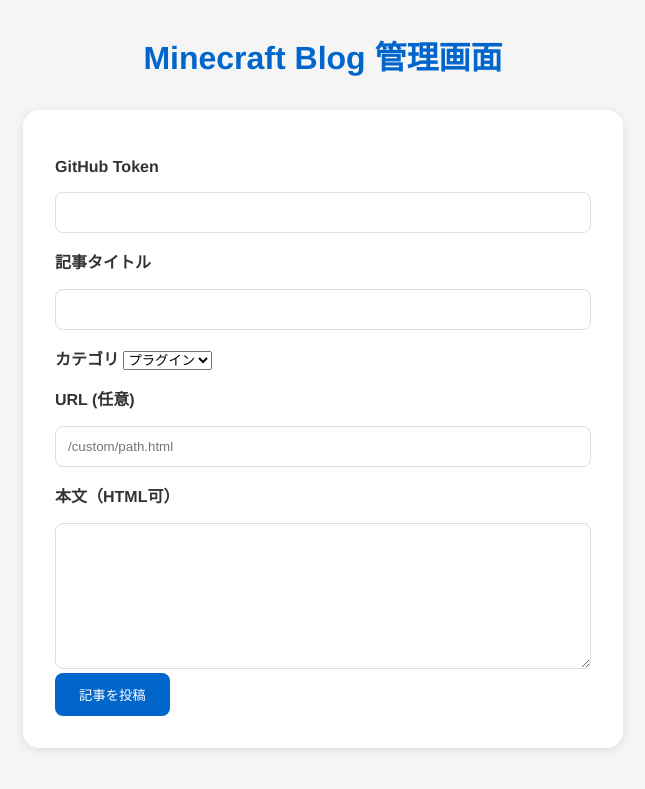
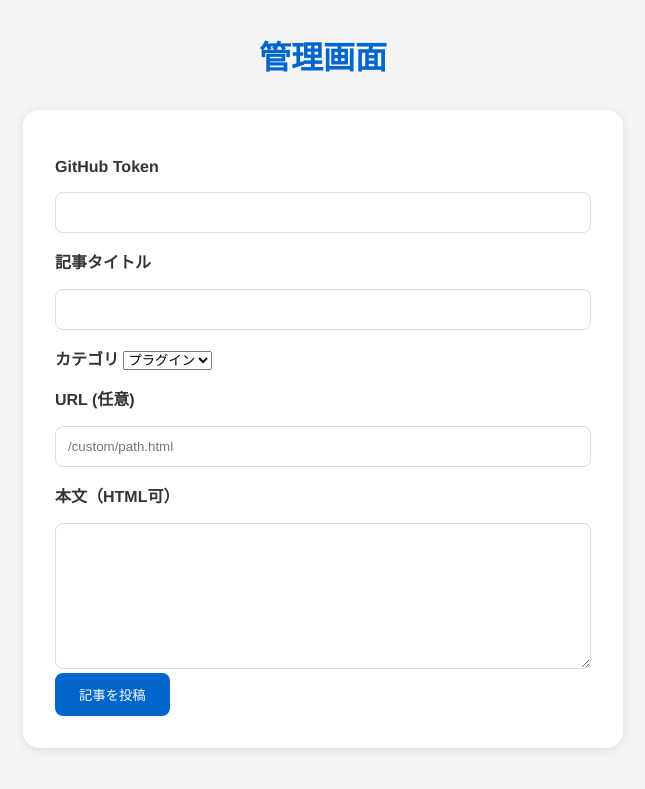
Before and after one commit to Riku-tatuto/minecraft-blog, a Jekyll site: the page admin.html, which Jekyll copies as it is, in a window 1280 px wide. Shown: the top 789 px of the page, without its empty margins (317-962 px from the left). Built offline with Jekyll 4.4.1, drawn with Linux system fonts in a browser that asks for light colours.

Commit message:
Update admin.html

```diff
--- a/admin.html
+++ b/admin.html
@@ -7,11 +7,8 @@
   <link rel="stylesheet" href="assets/css/admin.css">
 </head>
 <body>
-  <header class="admin-header">
-    <h1>Minecraft Blog 管理画面</h1>
-  </header>
-
-  <form id="postForm">
+  <header class="admin-header"><h1>管理画面</h1></header>
+  <form id="postForm" class="admin-form">
     <label>GitHub Token<input id="token" type="password" required></label>
     <label>記事タイトル<input id="title" required></label>
     <label>カテゴリ
@@ -25,7 +22,6 @@
     <label>本文（HTML可）<textarea id="body" rows="8" required></textarea></label>
     <button type="submit">記事を投稿</button>
   </form>
-
   <script type="module" src="assets/js/admin.js"></script>
 </body>
 </html>
```
